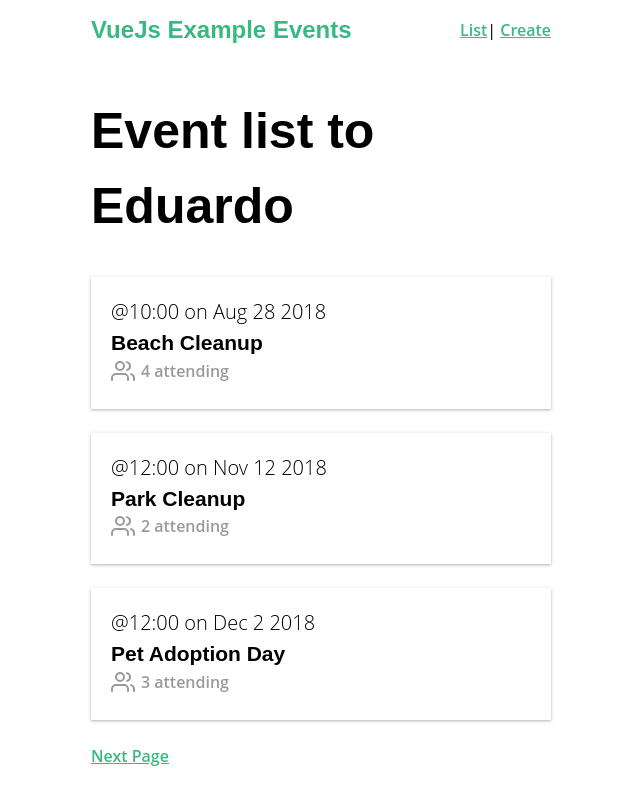
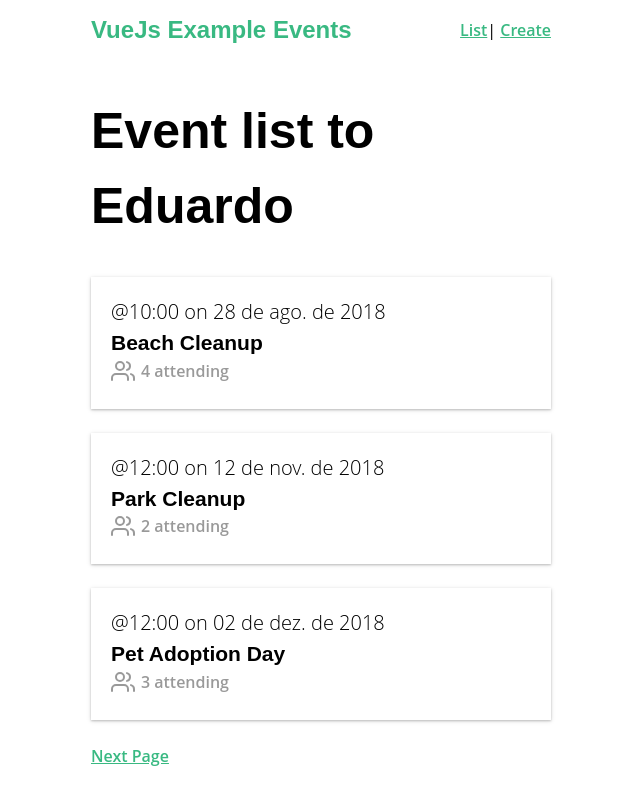
Before and after one commit to epscavalcante/vm-real-world-vue2, a Vue app: page / in a window 1280 px wide. Shown: the whole page, without its empty margins (319-959 px from the left). Built offline with nearby package versions, Linux system fonts and the light colour scheme; data requests are answered from the project's data file.

Commit message:
Usando o filtro date para formatar as datas

```diff
--- a/src/components/EventCard.vue
+++ b/src/components/EventCard.vue
@@ -1,7 +1,7 @@
 <template>
   <router-link class="event-link" :to="{ name: 'events.show', params: { id: event.id } }">
     <div class="event-card -shadow">
-      <span class="eyebrow">@{{ event.time }} on {{ event.date }}</span>
+      <span class="eyebrow">@{{ event.time }} on {{ event.date | date }}</span>
       <h4 class="title">{{ event.title }}</h4>
       <BaseIcon name="users">{{ event.attendees.length }} attending</BaseIcon>
     </div>
--- a/src/views/EventShow.vue
+++ b/src/views/EventShow.vue
@@ -2,7 +2,7 @@
   <div>
     <h1>Event details</h1>
     <div class="event-header">
-      <span class="eyebrow">@{{ event.time }} on {{ event.date }}</span>
+      <span class="eyebrow">@{{ event.time }} on {{ event.date | date }}</span>
       <h1 class="title">{{ event.title }}</h1>
       <h5>Organized by {{ event.organizer ? event.organizer : '' }}</h5>
       <h5>Category: {{ event.category }}</h5>
@@ -15,11 +15,7 @@
     <p>{{ event.description }}</p>
     <h2>
       Attendees
-      <span class="badge -fill-gradient">
-        {{
-        event.attendees ? event.attendees.length : 0
-        }}
-      </span>
+      <span class="badge -fill-gradient">{{ event.attendees ? event.attendees.length : 0 }}</span>
     </h2>
     <ul class="list-group">
       <li v-for="(attendee, index) in event.attendees" :key="index" class="list-item">
```
